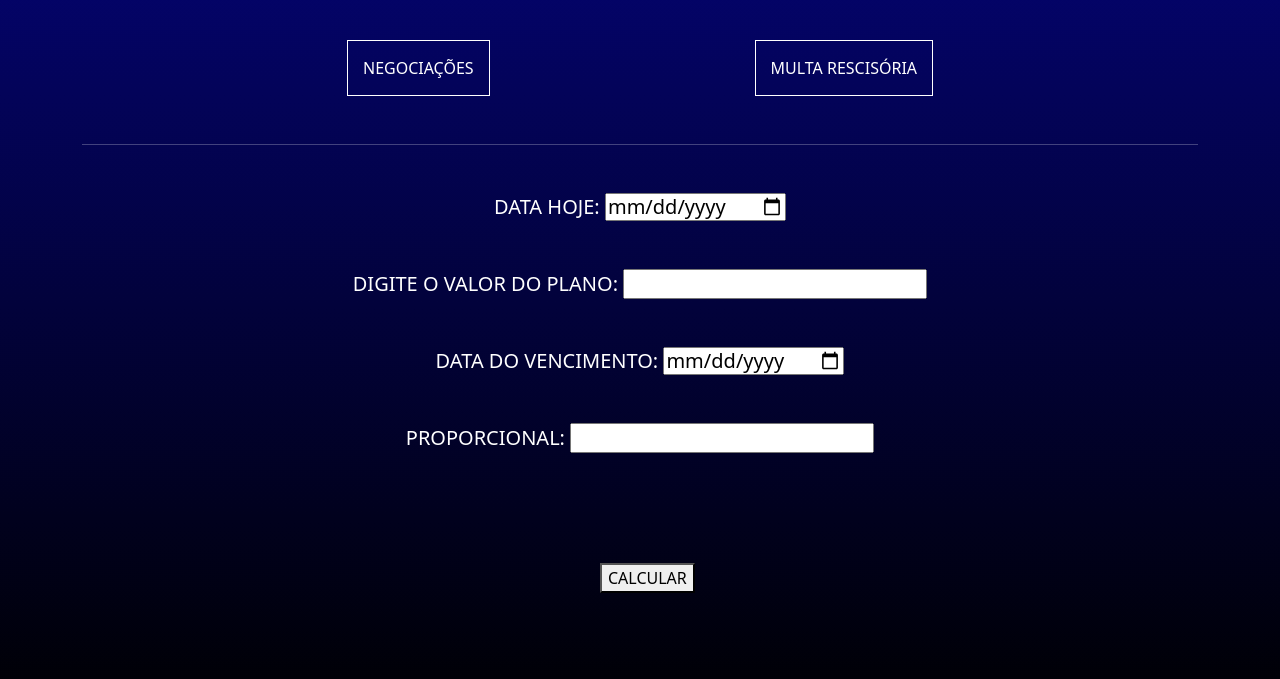
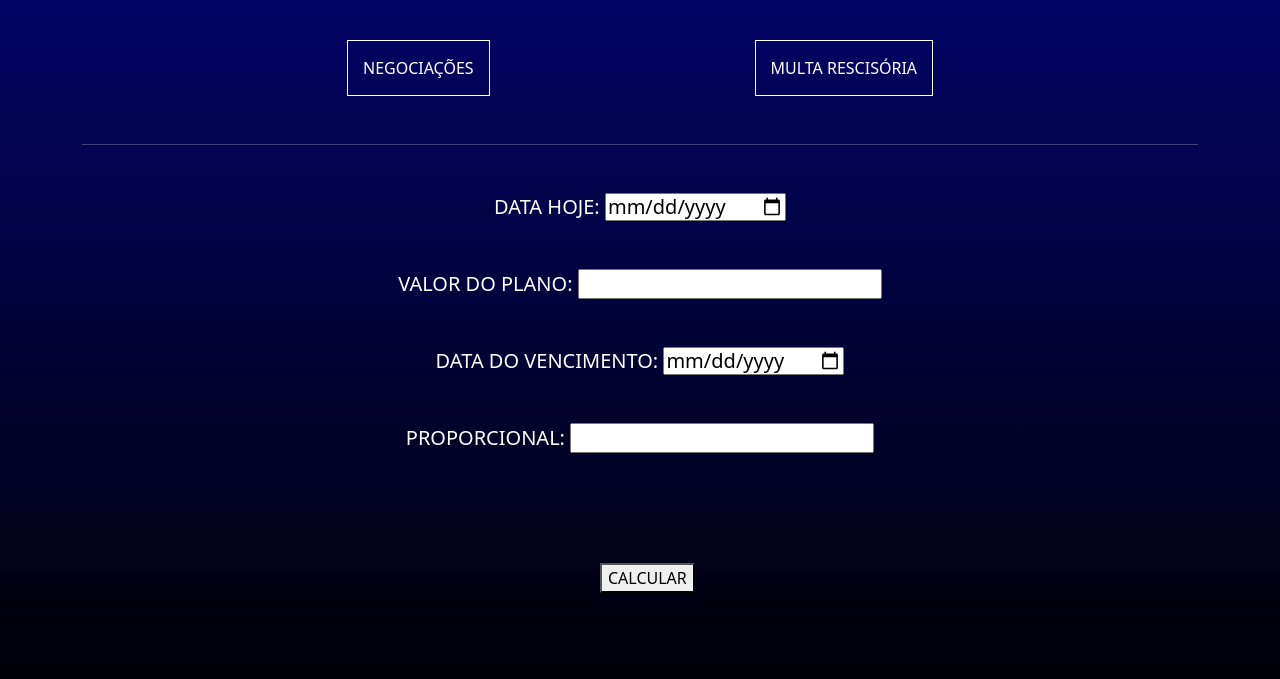
Before and after one commit to fabriciodev28/calculadoradejuros, a plain HTML site: page index.html in a window 1280 px wide. Shown: the part 121-800 px from the top of the page. Drawn offline with nearby package versions, Linux system fonts and the light colour scheme.

Commit message:
Update index.html

```diff
--- a/index.html
+++ b/index.html
@@ -21,7 +21,7 @@
 
         <hr class="text-white">
         <h5 class="text-white mt-5 text-center"> DATA HOJE: <input type="date" name="hoje" id="hoje"></h5>
-        <h5 class="text-white mt-5 text-center"> DIGITE O VALOR DO PLANO:  <input type="number" name="valor" id="valor"></h5>
+        <h5 class="text-white mt-5 text-center"> VALOR DO PLANO:  <input type="number" name="valor" id="valor"></h5>
         <h5 class="text-white mt-5 text-center">DATA DO VENCIMENTO:  <input type="date" name="vencimento" id="vencimento"></h5>
         <h5 class="text-white mt-5 text-center">PROPORCIONAL: <input type="number" name="proporcional" id="proporcional"></h5>
         <div class="botao">
```
